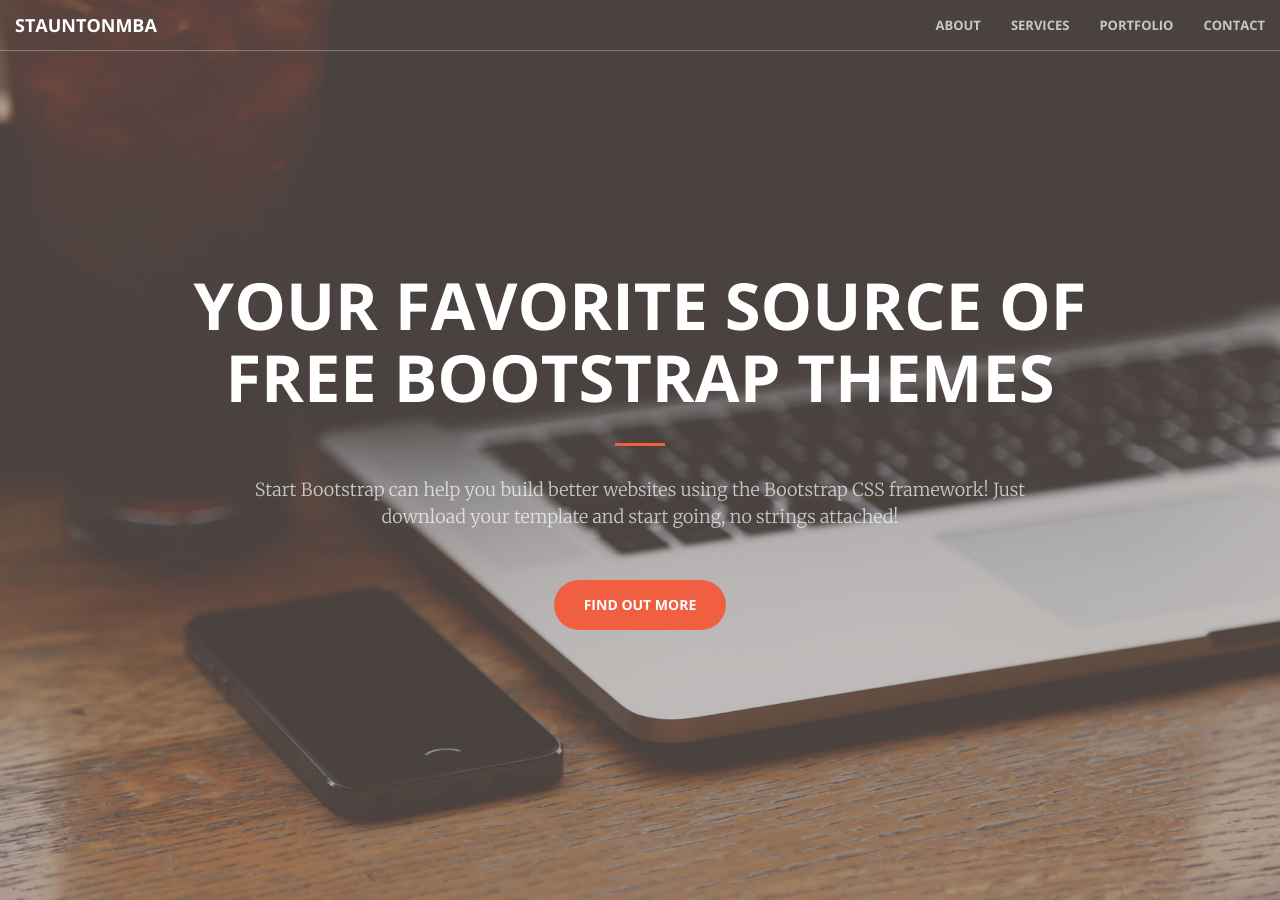
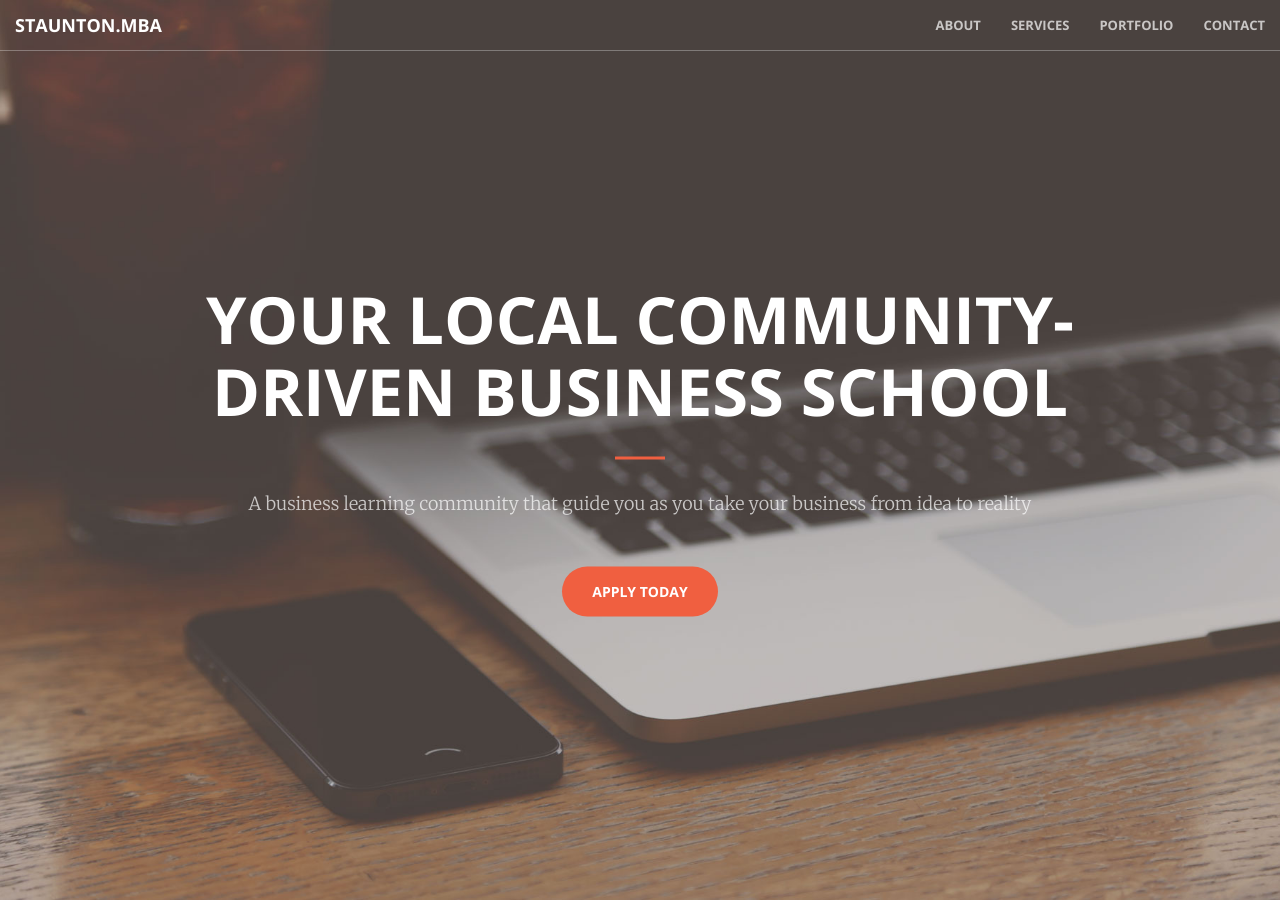
Before and after one commit to StauntonMBA/site, a Jekyll site: the page built from index.html, in a window 1280 px wide and 900 px high. Built offline with Jekyll 4.4.1, drawn with Linux system fonts in a browser that asks for light colours; some of the changed text lies outside the part shown.

Commit message:
First top changes

```diff
--- a/_config.yml
+++ b/_config.yml
@@ -1,6 +1,6 @@
 # Site settings
-title:
-email:
+title: The Staunton MBA
+email: jp.molinaberriz@gmail.com
 description: > # this means to ignore newlines until "baseurl:"
 baseurl: "" # the subpath of your site, e.g. /blog/
 url: "" # the base hostname & protocol for your site
--- a/_includes/head.html
+++ b/_includes/head.html
@@ -6,7 +6,7 @@
     <meta name="description" content="">
     <meta name="author" content="">
 
-    <title>Creative - Start Bootstrap Theme</title>
+    <title>The Staunton MBA - A business learning community</title>
 
     <!-- Bootstrap Core CSS -->
     <link rel="stylesheet" href="css/bootstrap.min.css" type="text/css">
--- a/_includes/header.html
+++ b/_includes/header.html
@@ -1,10 +1,10 @@
 <header>
     <div class="header-content">
         <div class="header-content-inner">
-            <h1>Your Favorite Source of Free Bootstrap Themes</h1>
+            <h1>Your local community-driven business school</h1>
             <hr>
-            <p>Start Bootstrap can help you build better websites using the Bootstrap CSS framework! Just download your template and start going, no strings attached!</p>
-            <a href="#about" class="btn btn-primary btn-xl page-scroll">Find Out More</a>
+            <p>A business learning community that guide you as you take your business from idea to reality</p>
+            <a href="#about" class="btn btn-primary btn-xl page-scroll">Apply Today</a>
         </div>
     </div>
 </header>
--- a/_includes/nav.html
+++ b/_includes/nav.html
@@ -8,7 +8,7 @@
                 <span class="icon-bar"></span>
                 <span class="icon-bar"></span>
             </button>
-            <a class="navbar-brand page-scroll" href="#page-top">StauntonMBA</a>
+            <a class="navbar-brand page-scroll" href="#page-top">Staunton.MBA</a>
         </div>
 
         <!-- Collect the nav links, forms, and other content for toggling -->
```
